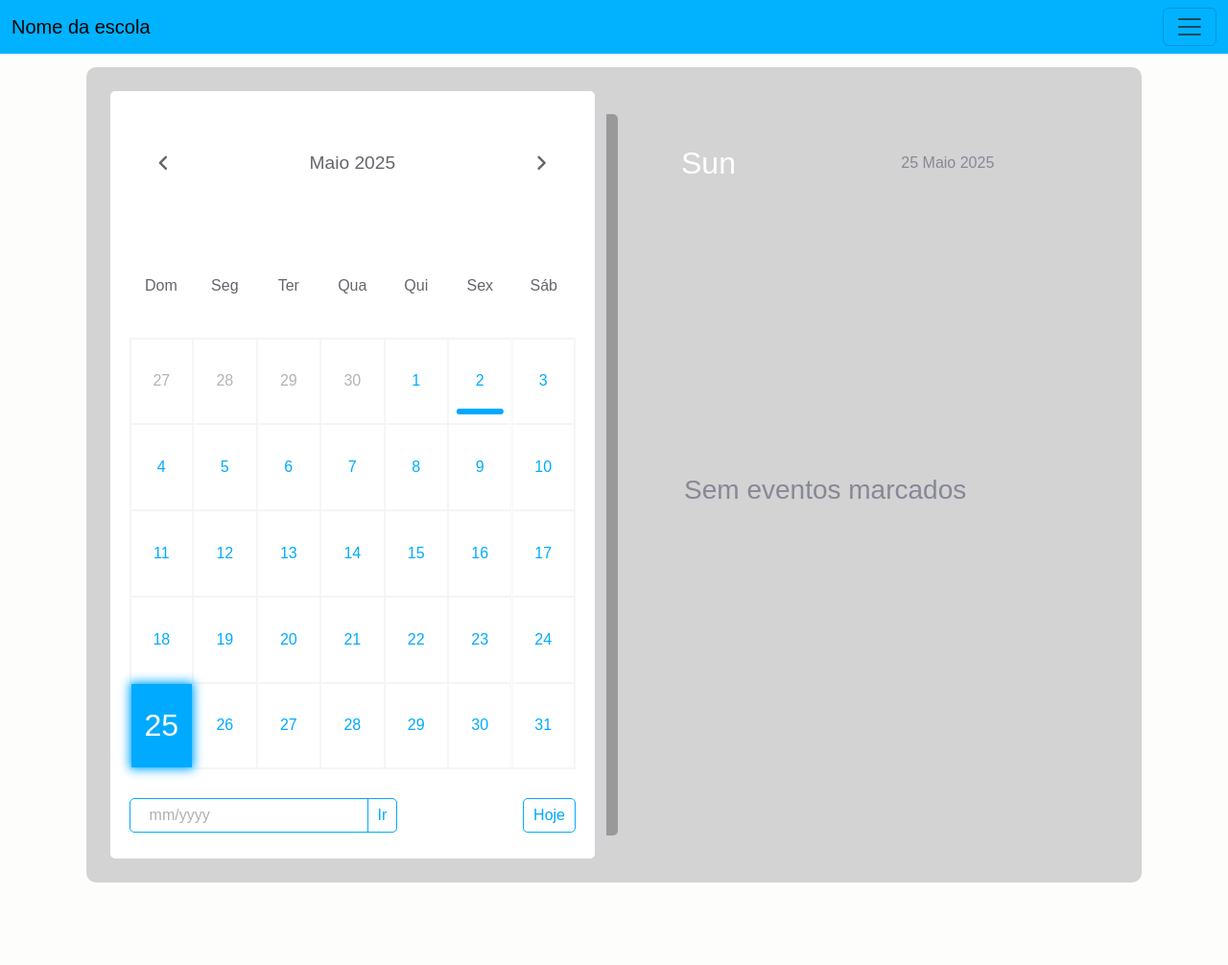
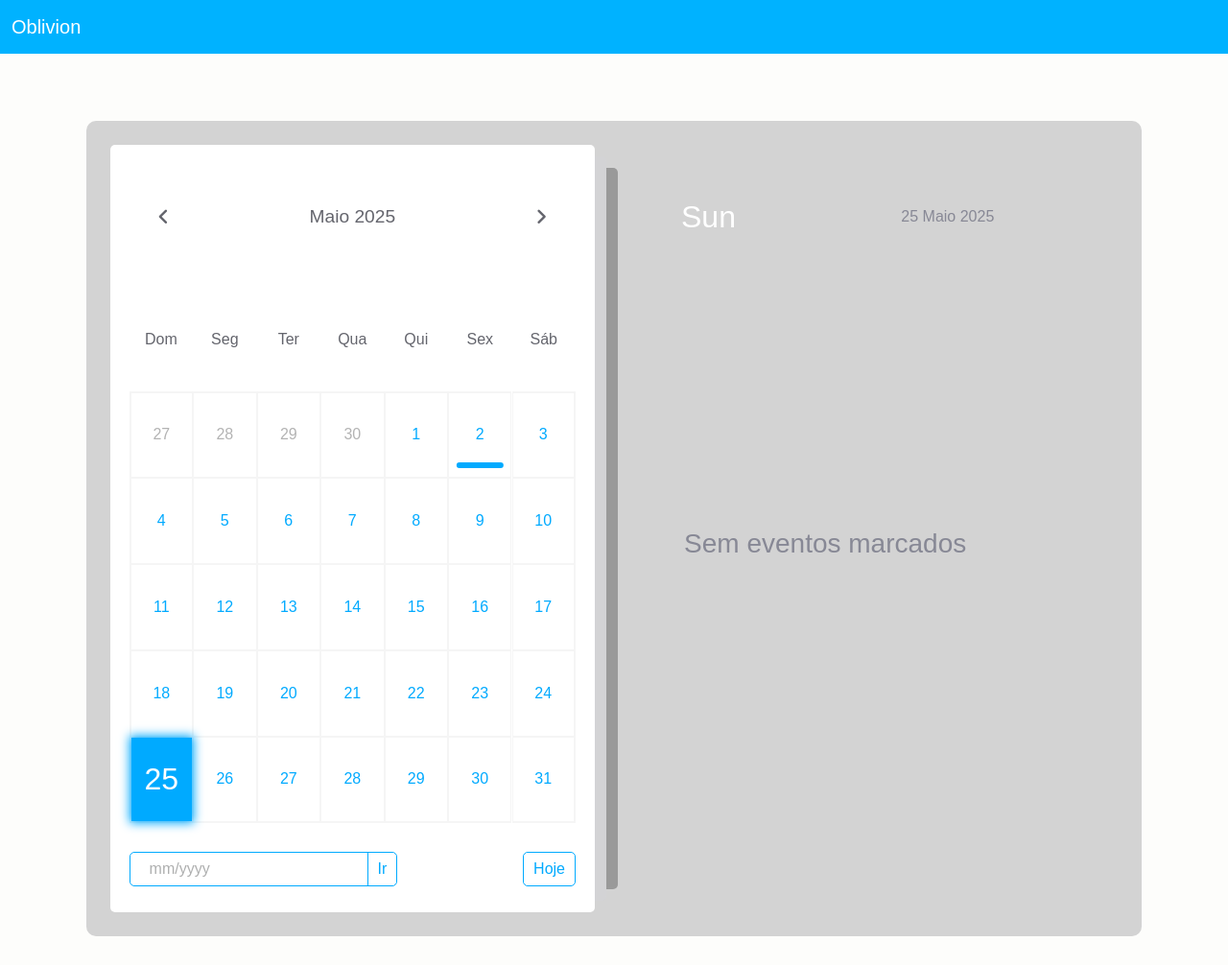
Before and after one commit to MatheusMaiaRangel/tcc-cesario, a PHP site: page /calendario_aluno.php in a window 1280 px wide. Shown: the whole page at 96% size. Before the commit the page ends 920 px from the top, so only its background shows below. Run offline with PHP 8.4, Linux system fonts and the light colour scheme; the visitor is signed in with stand-in values (Sample User, id 1); data comes from the database, SQL or seed files in the repository.

Commit message:
Adição da navbar do aluno

```diff
--- a/calendario_aluno.php
+++ b/calendario_aluno.php
@@ -25,36 +25,16 @@ if (!isset($_SESSION['usuario'])) {
       <link rel="stylesheet" href="css/style.css">
       <link rel="stylesheet" href="https://cdnjs.cloudflare.com/ajax/libs/font-awesome/6.2.0/css/all.min.css" integrity="sha512-xh6O/CkQoPOWDdYTDqeRdPCVd1SpvCA9XXcUnZS2FmJNp1coAFzvtCN9BmamE+4aHK8yyUHUSCcJHgXloTyT2A==" crossorigin="anonymous" referrerpolicy="no-referrer"/>
     </head>
-    <body class="main">
-
+    <body class="main" style="padding-top: 56px;">
       <!--navbar-->
-      <nav class="navbar fixed-top background_blue">
+      <nav class="navbar fixed-top navbar-expand-lg background_blue">
           <div class="container-fluid">
-            <a class="navbar-brand" href="#">Nome da escola</a>
-            <button class="navbar-toggler" type="button" data-bs-toggle="offcanvas" data-bs-target="#offcanvasNavbar" aria-controls="offcanvasNavbar" aria-label="Toggle navigation">
+            <a class="navbar-brand text-white" href="calendario_aluno.php?turma=">Oblivion</a>
+            <button class="navbar-toggler" type="button" data-bs-toggle="collapse" data-bs-target="#navbarNav" aria-controls="navbarNav" aria-expanded="false" aria-label="Toggle navigation">
               <span class="navbar-toggler-icon"></span>
             </button>
-            <div class="offcanvas offcanvas-end" tabindex="-1" id="offcanvasNavbar" aria-labelledby="offcanvasNavbarLabel">
-              <div class="offcanvas-header">
-                <h5 class="offcanvas-title" id="offcanvasNavbarLabel">icone da escola</h5>
-                <button type="button" class="btn-close" data-bs-dismiss="offcanvas" aria-label="Close"></button>
-              </div>
-              <div class="offcanvas-body">
-                <ul class="navbar-nav justify-content-end flex-grow-1 pe-3">
-                  <li class="nav-item">
-                    <a class="nav-link" href="#">Cardápio</a>
-                  </li>
-                  <li class="nav-item">
-                    <a class="nav-link blue" href="#">Calendário</a>
-                  </li>
-                  <li class="nav-item">
-                    <a class="nav-link" href="#">Comunicados</a>
-                  </li>
-              </div>
-            </div>
           </div>
         </nav>
-
       <!--container-->
           <div class="container">
             <div class="left">
```
